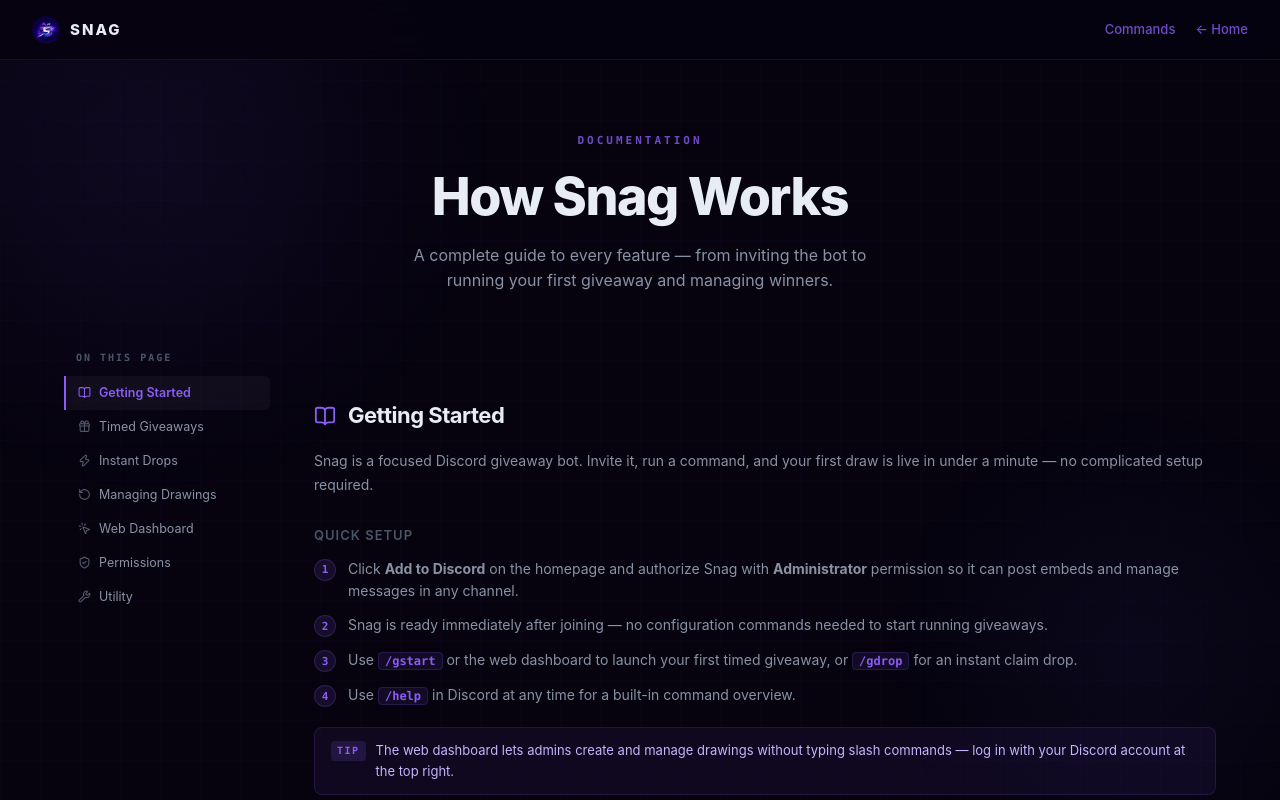
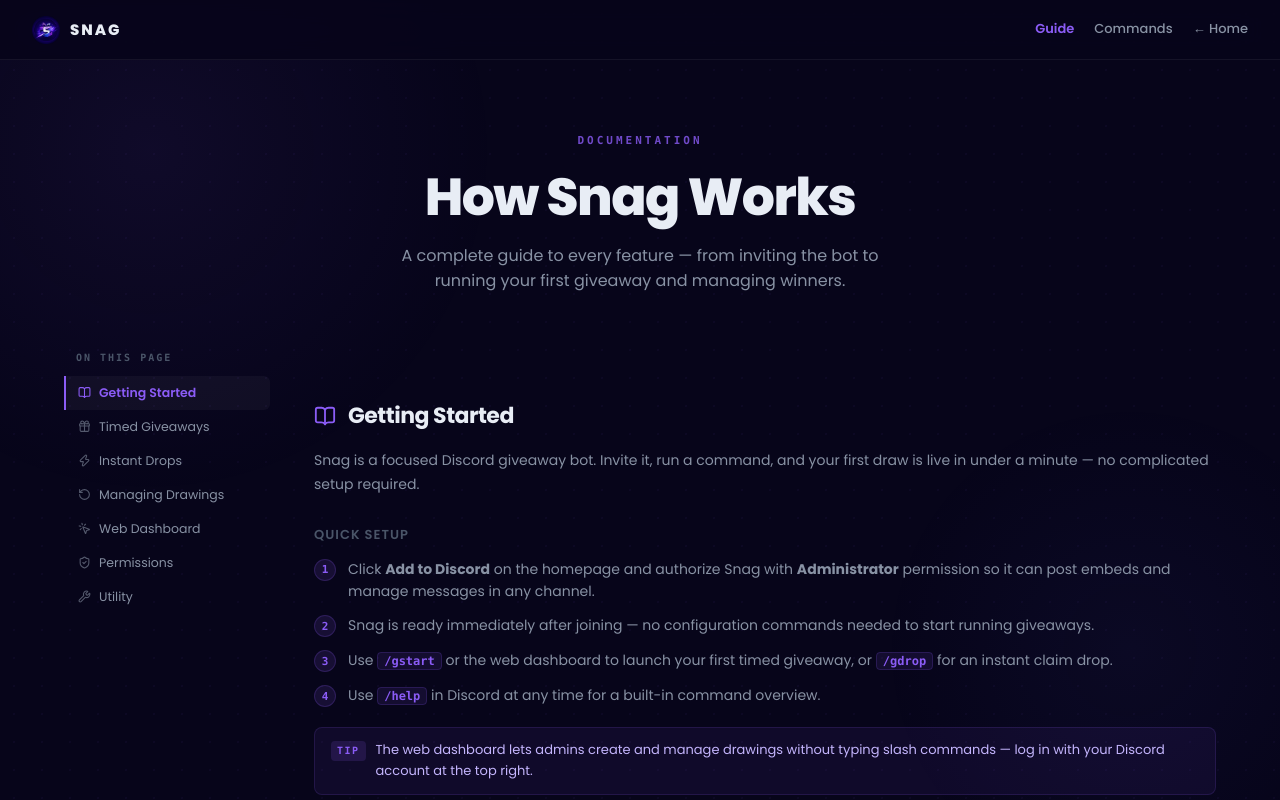
Before and after one commit to ashutoshswamy/snag-discord-frontend, a React (Vite) app: page /guide in a window 1280 px wide. Shown: the top 800 px of the page. Built offline with nearby package versions, Linux system fonts and the light colour scheme; no server answers.

Commit message:
updated the frontend 🚀

```diff
--- a/src/Commands.jsx
+++ b/src/Commands.jsx
@@ -289,6 +289,7 @@
         </Link>
         <div className="cmd-nav-right">
           <span className="cmd-nav-count">{COMMANDS.length} commands</span>
+          <Link to="/guide" className="cmd-nav-link">Guide</Link>
           <Link to="/" className="cmd-nav-link">← Back to Home</Link>
           {user && (
             <Link to="/dashboard" className="cmd-nav-link" style={{ marginLeft: '16px' }}>
--- a/src/Guide.css
+++ b/src/Guide.css
@@ -1,7 +1,8 @@
 /* ── Snag Guide Page ── */
+@import url('https://fonts.googleapis.com/css2?family=Poppins:wght@300;400;500;600;700;800;900&display=swap');
 
 :root {
-  --guide-bg:      #06030f;
+  --guide-bg:      #07051a;
   --guide-surface: rgba(255,255,255,0.028);
   --guide-border:  rgba(255,255,255,0.06);
   --guide-primary: #8b5cf6;
@@ -9,7 +10,7 @@
   --guide-muted:   #4a5568;
   --guide-sub:     #8892a4;
   --guide-mono:    'Menlo', 'Monaco', 'Courier New', monospace;
-  --guide-display: 'Inter', sans-serif;
+  --guide-display: 'Poppins', sans-serif;
   --guide-radius:  8px;
 }
 
@@ -28,10 +29,8 @@
 .guide-bg-grid {
   position: fixed;
   inset: 0;
-  background-image:
-    linear-gradient(rgba(139,92,246,0.025) 1px, transparent 1px),
-    linear-gradient(90deg, rgba(139,92,246,0.025) 1px, transparent 1px);
-  background-size: 40px 40px;
+  background-image: radial-gradient(rgba(139,92,246,0.048) 1px, transparent 1px);
+  background-size: 28px 28px;
   pointer-events: none;
   z-index: 0;
 }
@@ -68,7 +67,7 @@
   justify-content: space-between;
   padding: 0 32px;
   height: 60px;
-  background: rgba(6,3,15,0.88);
+  background: rgba(7,5,26,0.88);
   backdrop-filter: blur(20px) saturate(1.4);
   -webkit-backdrop-filter: blur(20px) saturate(1.4);
   border-bottom: 1px solid var(--guide-border);
@@ -104,13 +103,17 @@
 .guide-nav-link {
   font-size: 13px;
   font-weight: 500;
-  color: var(--guide-primary);
+  color: var(--guide-sub);
   text-decoration: none;
-  opacity: 0.8;
-  transition: opacity 0.15s;
+  transition: color 0.15s;
 }
 
-.guide-nav-link:hover { opacity: 1; }
+.guide-nav-link:hover { color: var(--guide-text); }
+
+.guide-nav-link.active {
+  color: var(--guide-primary);
+  font-weight: 600;
+}
 
 /* ── Hero ── */
 .guide-hero {
--- a/src/Guide.jsx
+++ b/src/Guide.jsx
@@ -94,6 +94,7 @@
           <span className="guide-nav-name">SNAG</span>
         </Link>
         <div className="guide-nav-right">
+          <Link to="/guide" className="guide-nav-link active">Guide</Link>
           <Link to="/commands" className="guide-nav-link">Commands</Link>
           <Link to="/" className="guide-nav-link">← Home</Link>
         </div>
--- a/src/Landing.jsx
+++ b/src/Landing.jsx
@@ -329,6 +329,7 @@
             <a href="#features">Features</a>
             <a href="#how">How it works</a>
             <RouterLink to="/commands">Commands</RouterLink>
+            <RouterLink to="/guide">Guide</RouterLink>
           </nav>
 
           <div className="lp-nav-ctas">
@@ -357,6 +358,7 @@
             <a href="#features" onClick={() => setMobileMenuOpen(false)}>Features</a>
             <a href="#how" onClick={() => setMobileMenuOpen(false)}>How it works</a>
             <RouterLink to="/commands" onClick={() => setMobileMenuOpen(false)}>Commands</RouterLink>
+            <RouterLink to="/guide" onClick={() => setMobileMenuOpen(false)}>Guide</RouterLink>
             <a
               href={inviteUrl}
               target="_blank"
```
